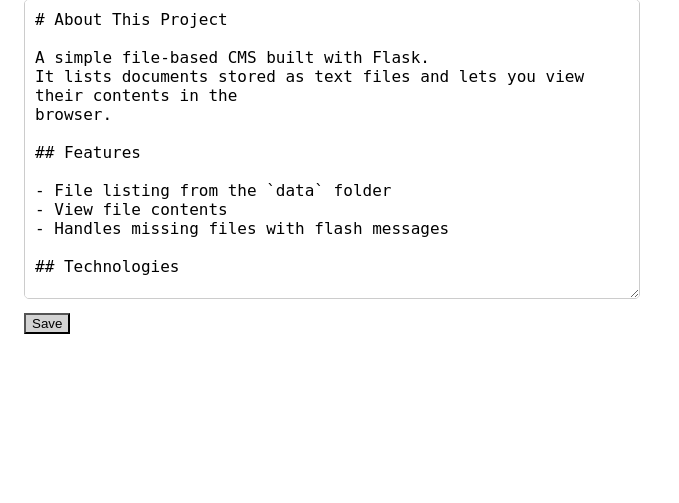
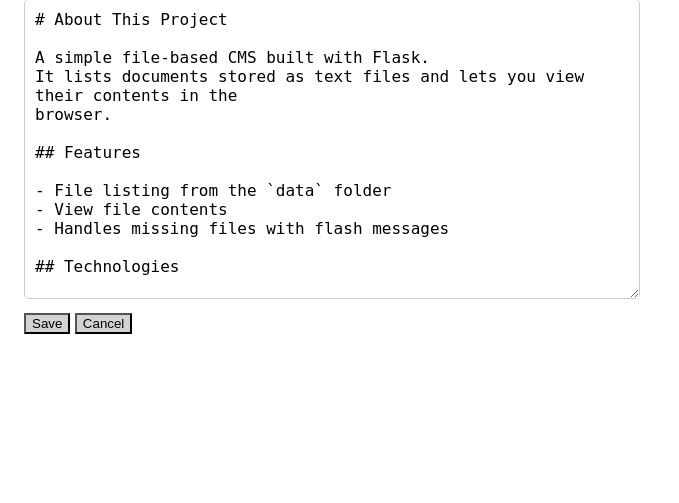
Before and after one commit to Justin-Schultz-GHub/ls-py175-file-cms, a Flask app: page /files/about.md/edit in a window 1280 px wide. Shown: the part 151-654 px from the top of the page, without its empty margins (0-679 px from the left). Run offline with Flask 3, Linux system fonts and the light colour scheme.

Commit message:
Add cancel buttons to document edit and document create pages

```diff
--- a/static/stylesheets/application.css
+++ b/static/stylesheets/application.css
@@ -112,7 +112,7 @@
 }
 
 input[type="submit"] {
-  display: block;
+  display: inline-block;
   margin-top: 10px;
   color: black;
   background-color: lightgray;
@@ -123,3 +123,11 @@
   padding-right: 8px;
   height: 21px;
 }
+
+.cancel-button {
+  display: inline-block;
+  margin-top: 10px;
+  color: black;
+  background-color: lightgray;
+  cursor: pointer;
+}
--- a/templates/create_file.html
+++ b/templates/create_file.html
@@ -11,6 +11,9 @@
         </select>
         <h3>New Document Content:</h3>
         <textarea name="file_content"></textarea>
-        <input type="submit" value="Submit"/>
+        <div>
+            <input type="submit" value="Submit"/>
+            <button type="button" class="cancel-button" onclick="window.location='{{ url_for('index') }}'">Cancel</button>
+        </div>
     </form>
 {% endblock %}
--- a/templates/edit_file.html
+++ b/templates/edit_file.html
@@ -4,6 +4,9 @@
     <h2>Edit contents of {{ file | capitalize }}:</h2>
     <form method='POST' action="{{ url_for('save_file', filename=file) }}">
         <textarea name='edit_file'>{{ content }}</textarea>
-        <input type="submit" value="Save"/>
+        <div>
+            <input type="submit" value="Save"/>
+            <button type="button" class="cancel-button" onclick="window.location='{{ url_for('index') }}'">Cancel</button>
+        </div>
     </form>
 {% endblock %}
```
